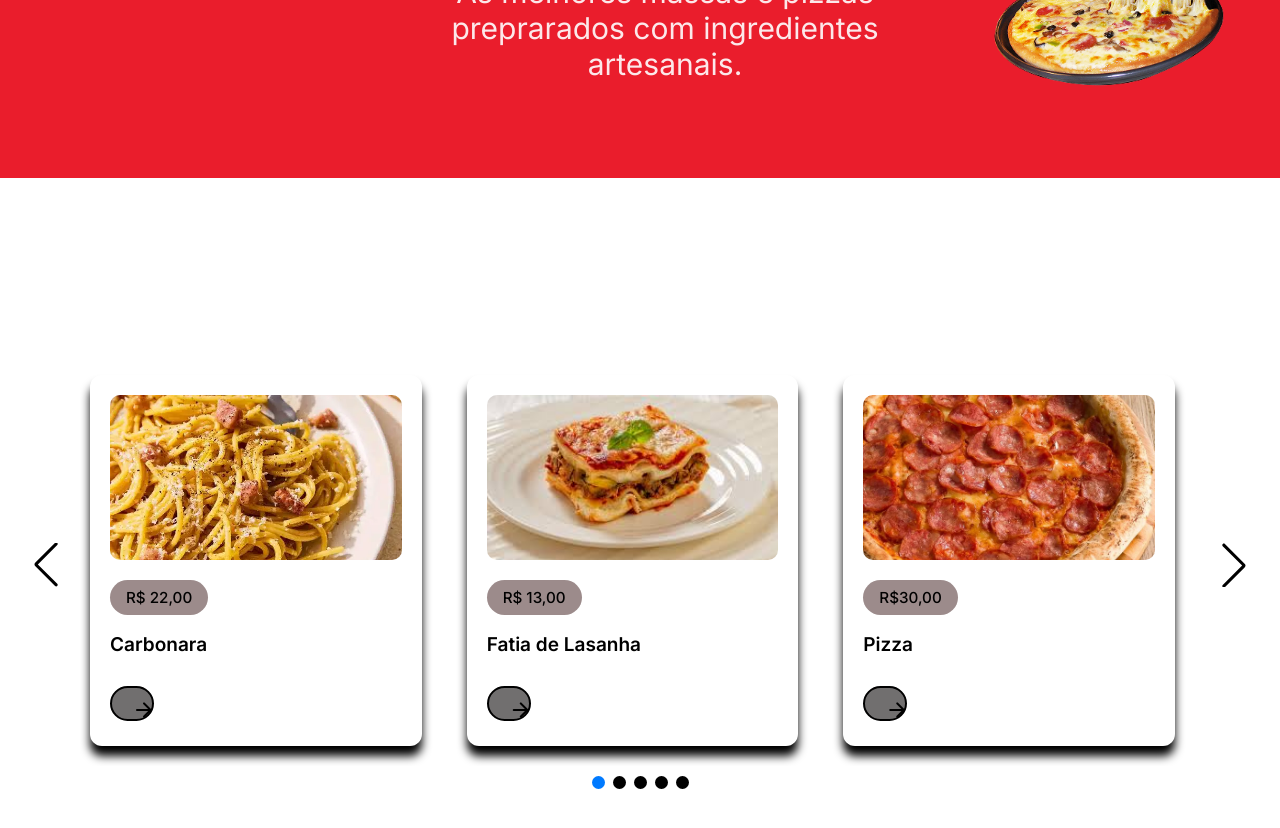
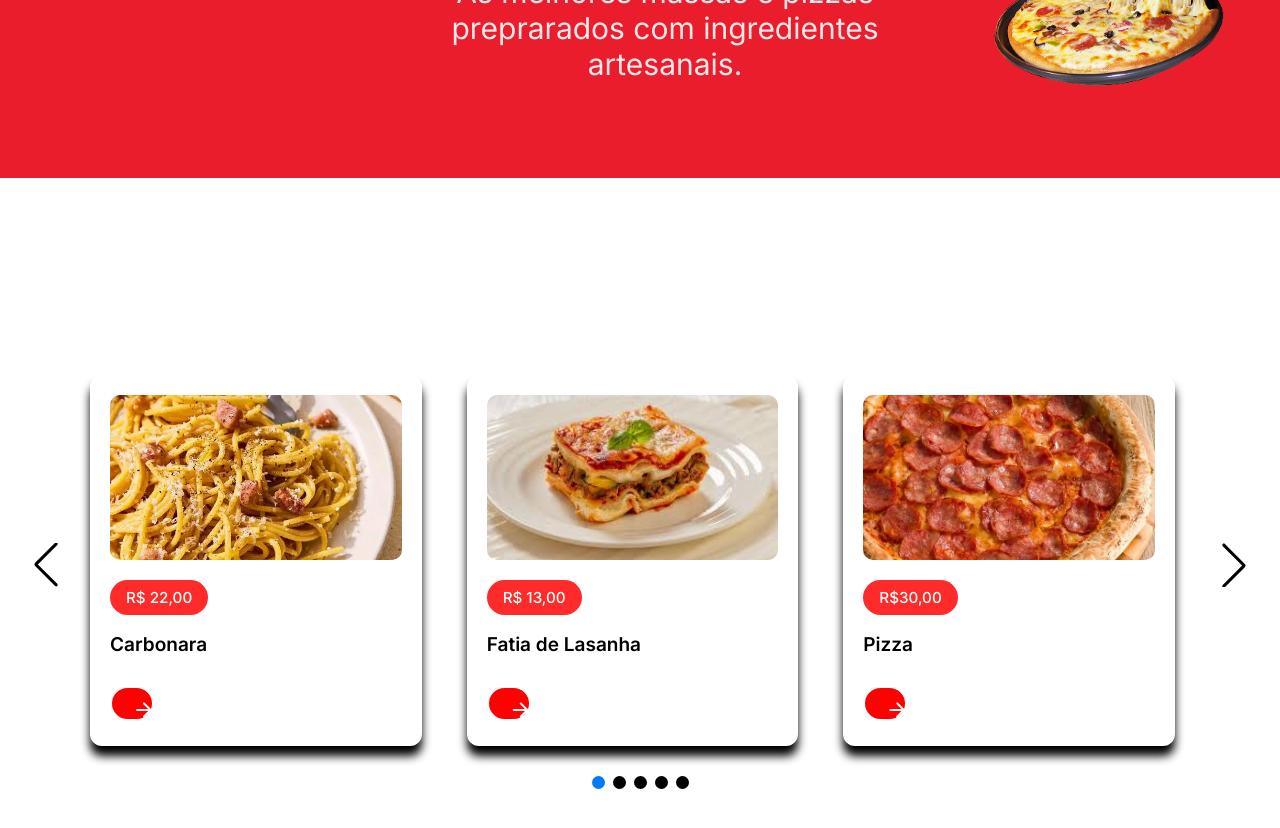
Before and after one commit to HugoMoreiraww/Projeto-Massa-D-, a plain HTML site: page index.html in a window 1280 px wide. Shown: the part 240-1068 px from the top of the page. Drawn offline with nearby package versions, Linux system fonts and the light colour scheme.

Commit message:
alteração css

```diff
--- a/src/css/cardapio.css
+++ b/src/css/cardapio.css
@@ -63,7 +63,7 @@
         font-size: 0.95rem;
         font-weight: 500;
         margin: 16px 0 18px;
-        background: #28040475;
+        background: #ff0000;
         width: fit-content;
         border-radius: 50px;
 
@@ -71,20 +71,27 @@
     }
 
       .card-list .card-link .badge.pizza {
-         color: rgb(0, 0, 0);
-        background: #28040475; }
+         color: rgb(255, 255, 255);
+        background: #ff0505d9; }
 
       .card-list .card-link .badge.lasanha {
-         color: rgb(0, 0, 0);
-        background: #28040475; }
+         color: rgb(255, 255, 255);
+        background:  #ff0505d9; }
 
           .card-list .card-link .badge.calzone {
-         color: rgb(0, 0, 0);
-        background: #28040475; }
+         color: rgb(255, 255, 255);
+        background: #ff0505d9; }
 
           .card-list .card-link .badge.spaghetti {
-         color: rgb(0, 0, 0);
-        background: #28040475; }
+         color: rgb(255, 255, 255);
+        background:  #ff0505d9; }
+
+
+          .card-list .card-link .badge{
+         color: rgb(255, 255, 255);
+        background:  #ff0505d9; }
+
+
 
 
 .card-list .card-link .card-title {
@@ -98,17 +105,17 @@ font-weight: 600;
     height: 35px;
     width: 35px;
     border-radius: 50px;
-    color: black;
+    color: rgb(253, 253, 253);
     margin: 30px 0 5px;
-    background: rgba(32, 29, 29, 0.637);
+    background: rgb(255, 1, 1);
     cursor: pointer;
-    border: 2px solid  black;
+    border: 2px solid  rgb(255, 255, 255);
     transition: 0.4s ease;
 }
 
 .card-list .card-link:hover .card-button{
     color: #fff;
-    background: rgb(67, 11, 11); }
+    background: rgb(255, 0, 0); }
 
     .card-wrapper .swiper-pagination-bullet{
         height: 13px;
```
